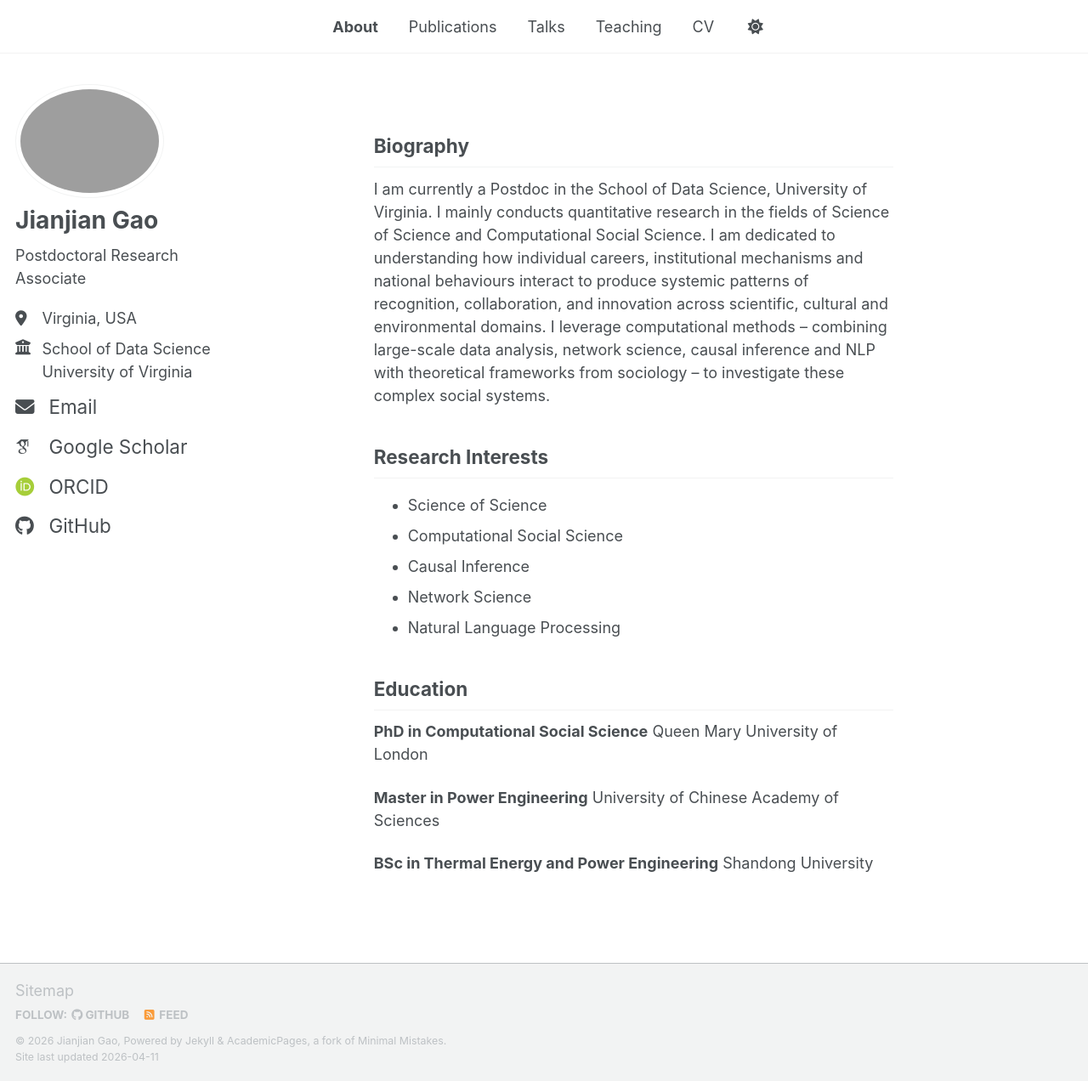
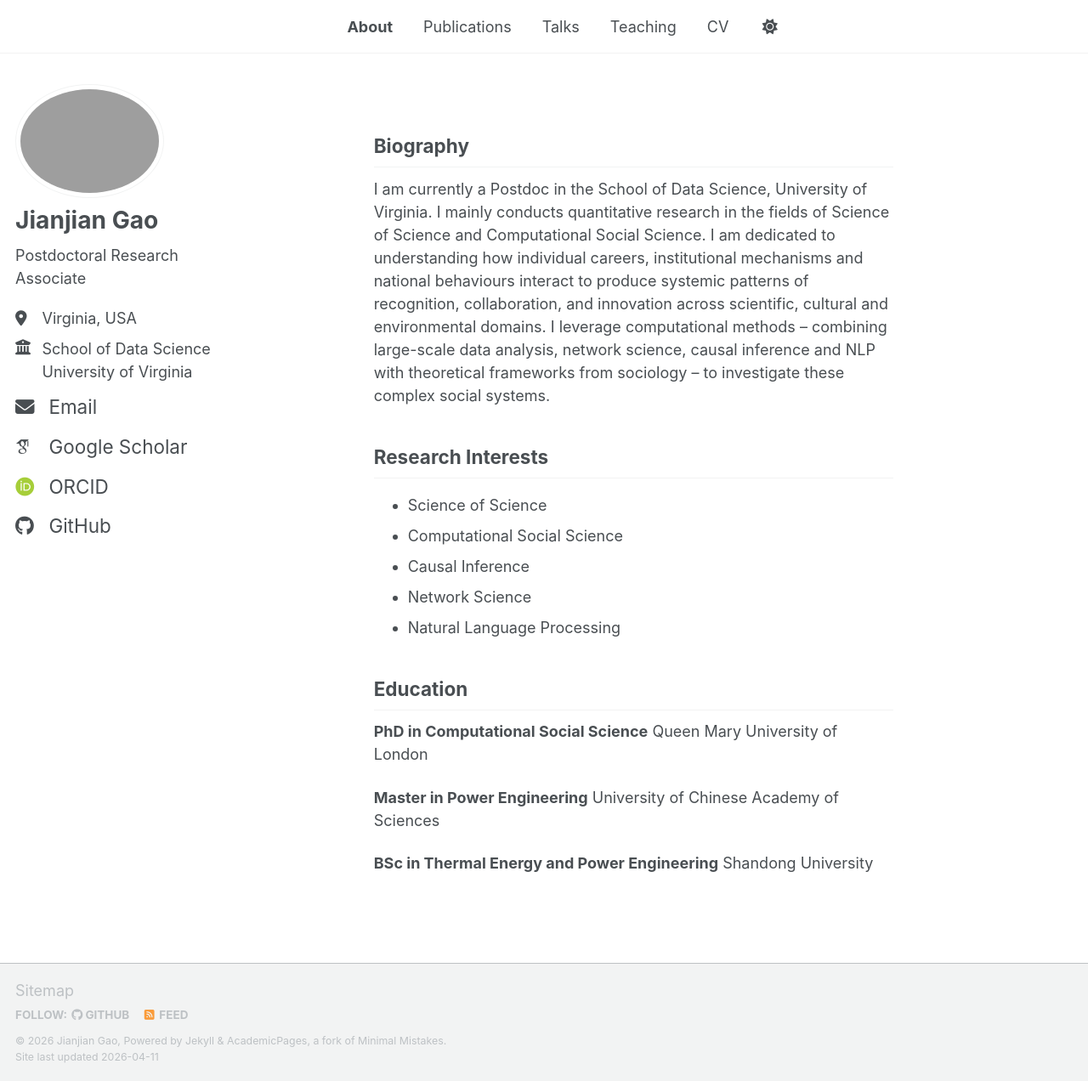
Before and after one commit to jiaoyang2018/jiaoyang2018.github.io, a Jekyll site: the page built from _pages/about.md, in a window 1280 px wide and 1272 px high. Shown: the whole window at 85% size. Built offline with Jekyll 4.4.1, drawn with Linux system fonts in a browser that asks for light colours; some web fonts are replaced; a script bundle is joined from its source files by our own code; library files that are not in the unit come from our copies.

Commit message:
Adjust masthead padding to align tabs with content left edge
Co-Authored-By: Claude Sonnet 4.6 <noreply@anthropic.com>

```diff
--- a/_sass/layout/_masthead.scss
+++ b/_sass/layout/_masthead.scss
@@ -31,7 +31,7 @@
     font-family: $sans-serif-narrow;
 
     @media screen and (min-width: 1024px) {
-      padding-left: calc(29.16% + 1em);
+      padding-left: calc(30.5% + 1em);
     }
 
     @include breakpoint($x-large) {
```
